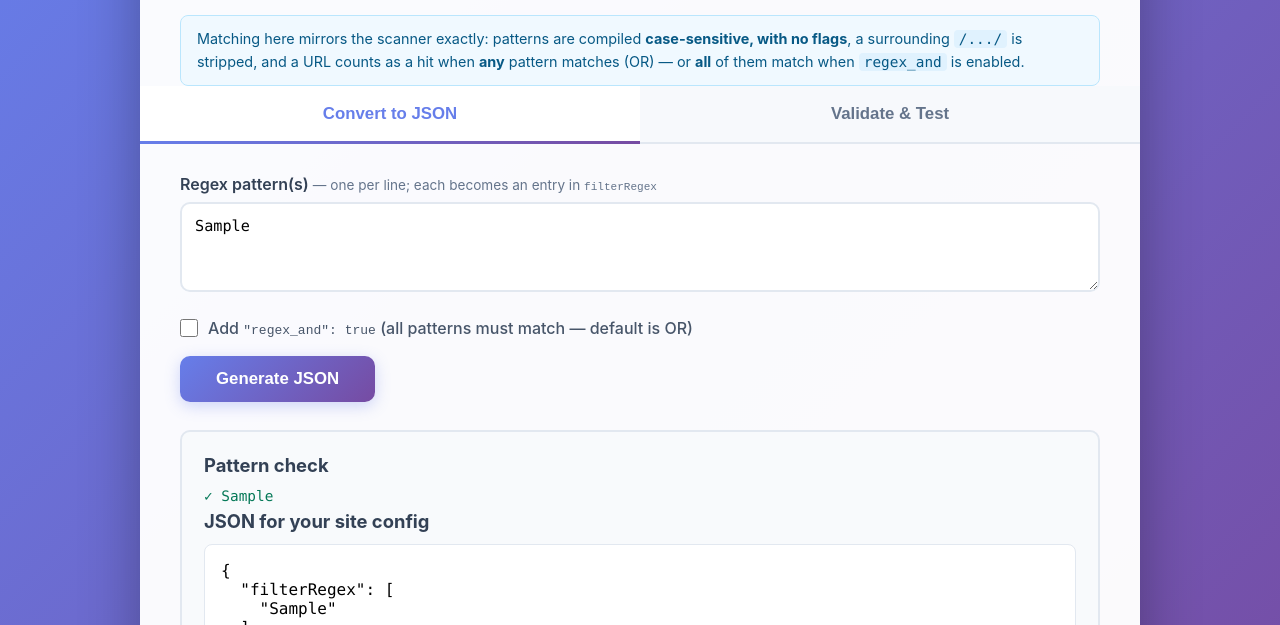
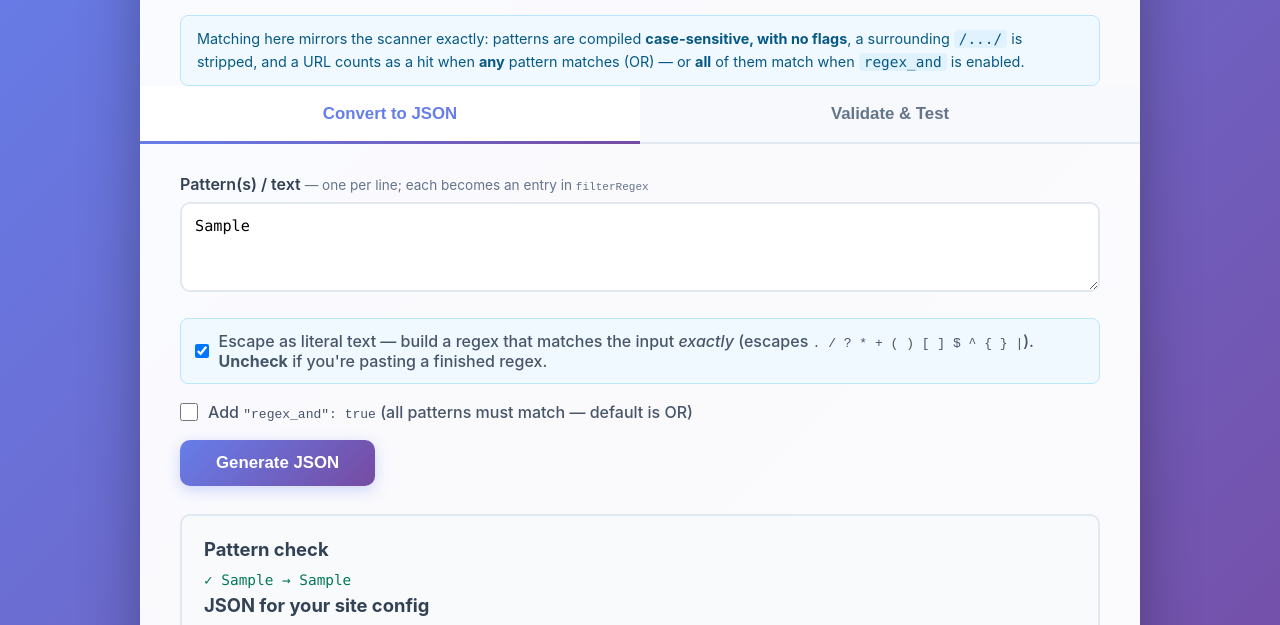
Before and after one commit to ryanbr/network-scanner, a website: page regex-tool/index.html in a window 1280 px wide. Both pictures are taken after typing "Sample" into the empty fields and a click on the button "Generate JSON". Shown: the part 150-775 px from the top of the page. Drawn offline with Linux system fonts and the light colour scheme.

Commit message:
regex-tool: add literal-escape mode to Convert (default on)
Entering a literal path/URL like /wrr/test.js produced a passthrough
"filterRegex": ["/wrr/test.js"], which as a regex treats . as any-char and
doesn't reflect intent. Users expect it escaped into a pattern that matches
the text exactly: \/wrr\/test\.js.

Add an 'Escape as literal text' checkbox (default ON) to the Convert tab.
When on, each line is run through escapeRegexLiteral (escapes
. * + ? ^ $ { } ( ) | [ ] \ and /) before being wrapped, and the report
shows raw -> escaped. Uncheck it to paste an already-written regex
(the previous passthrough behaviour).

Verified: /wrr/test.js -> "\\/wrr\\/test\\.js", compiles, matches the
literal path and not /wrr/testXjs.

```diff
--- a/regex-tool/index.html
+++ b/regex-tool/index.html
@@ -205,10 +205,14 @@
             <!-- Convert Tab -->
             <div id="convert" class="tab-content active">
                 <div class="input-group">
-                    <label for="convertPatterns">Regex pattern(s)
+                    <label for="convertPatterns">Pattern(s) / text
                         <span class="hint">— one per line; each becomes an entry in <code>filterRegex</code></span>
                     </label>
-                    <textarea id="convertPatterns" placeholder="^https?://[a-z]{8,15}\.com/.*\.(?:css|js)$&#10;/wrr\?"></textarea>
+                    <textarea id="convertPatterns" placeholder="/wrr/test.js&#10;https://ads.example.com/track.js"></textarea>
+                </div>
+                <div class="checkbox-group" style="background:#f0f9ff; padding:12px 14px; border-radius:8px; border:1px solid #bae6fd;">
+                    <input type="checkbox" id="convertEscape" checked>
+                    <label for="convertEscape">Escape as literal text — build a regex that matches the input <em>exactly</em> (escapes <code>. / ? * + ( ) [ ] $ ^ { } |</code>). <strong>Uncheck</strong> if you're pasting a finished regex.</label>
                 </div>
                 <div class="checkbox-group">
                     <input type="checkbox" id="convertRegexAnd">
@@ -275,6 +279,15 @@
             return new RegExp(stripped);
         }
 
+        // Escape every regex metacharacter so the input matches literally.
+        // Forward slash isn't special in a RegExp built from a string, but we
+        // escape it too (\/) to match adblock convention and what the scanner
+        // configs use. Example: /wrr/test.js -> \/wrr\/test\.js , which
+        // JSON.stringify then renders as "\\/wrr\\/test\\.js".
+        function escapeRegexLiteral(text) {
+            return text.replace(/[.*+?^${}()|[\]\\/]/g, '\\$&');
+        }
+
         // Split a textarea into non-empty, trimmed lines.
         function toLines(text) {
             return text.split('\n').map(l => l.trim()).filter(l => l.length > 0);
@@ -299,24 +312,33 @@
 
         function convertToJSON() {
             const out = document.getElementById('convertOutput');
-            const patterns = toLines(document.getElementById('convertPatterns').value);
+            const rawPatterns = toLines(document.getElementById('convertPatterns').value);
             const useAnd = document.getElementById('convertRegexAnd').checked;
+            const escapeLiteral = document.getElementById('convertEscape').checked;
 
-            if (patterns.length === 0) {
-                out.innerHTML = '<div class="error">Please enter at least one regex pattern.</div>';
+            if (rawPatterns.length === 0) {
+                out.innerHTML = '<div class="error">Please enter at least one line of text or a regex pattern.</div>';
                 return;
             }
 
+            // In literal mode, escape each line into a regex that matches it
+            // exactly; otherwise treat each line as an already-written regex.
+            const patterns = escapeLiteral ? rawPatterns.map(escapeRegexLiteral) : rawPatterns;
+
             const { compiled, errors } = compileAll(patterns);
 
-            // Per-pattern validity report
+            // Per-pattern report. In literal mode show raw -> escaped so it's
+            // clear what was produced; in regex mode just validate as-is.
             let statusHtml = '';
-            for (const p of patterns) {
+            patterns.forEach((p, i) => {
                 const bad = errors.find(e => e.source === p);
+                const shown = escapeLiteral
+                    ? `${escapeHtml(rawPatterns[i])} &rarr; ${escapeHtml(p)}`
+                    : escapeHtml(p);
                 statusHtml += bad
-                    ? `<div class="pattern-status bad">✗ ${escapeHtml(p)} — ${escapeHtml(bad.message)}</div>`
-                    : `<div class="pattern-status ok">✓ ${escapeHtml(p)}</div>`;
-            }
+                    ? `<div class="pattern-status bad">✗ ${shown} — ${escapeHtml(bad.message)}</div>`
+                    : `<div class="pattern-status ok">✓ ${shown}</div>`;
+            });
 
             if (errors.length > 0) {
                 out.innerHTML = `
```
